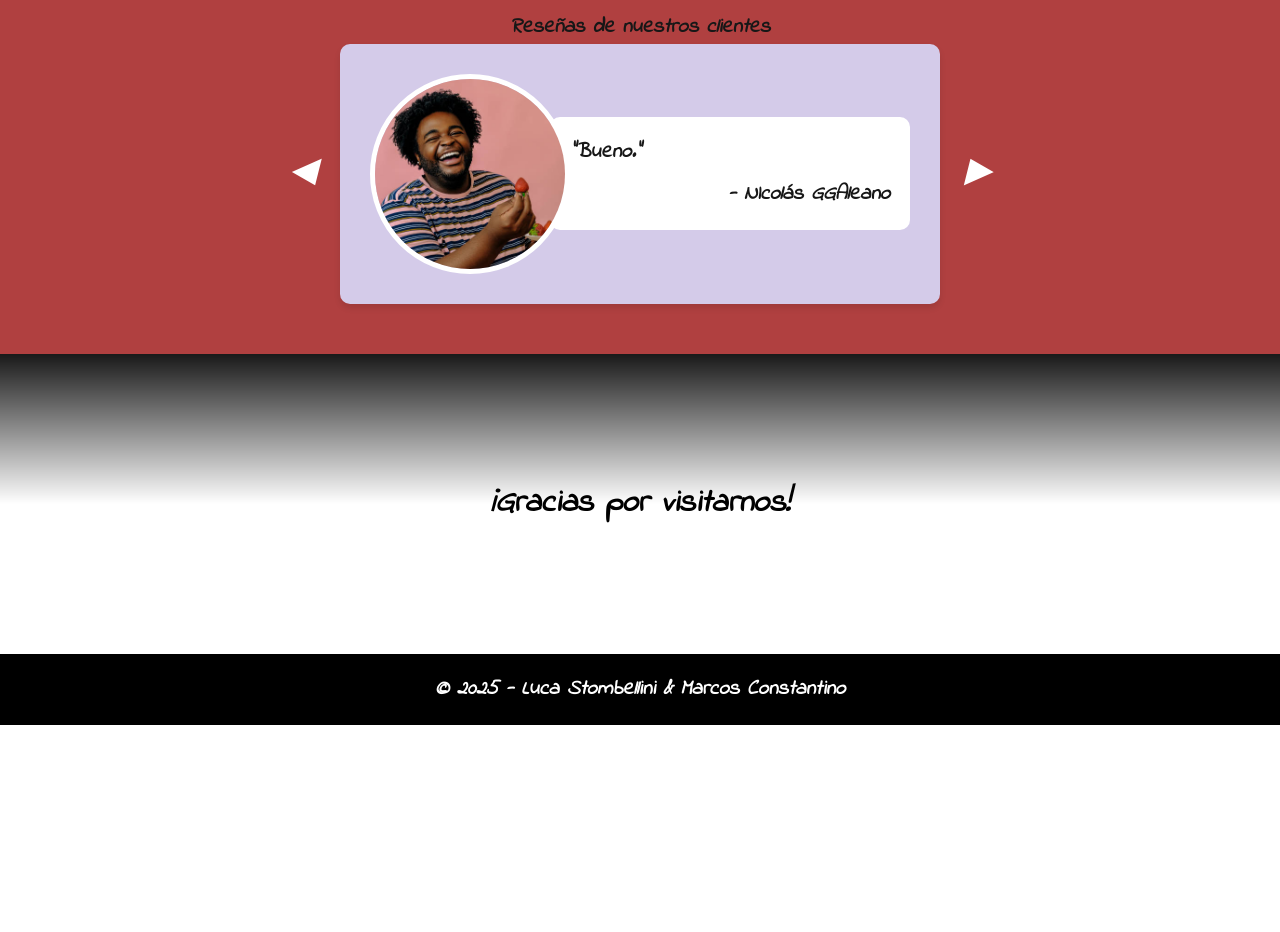
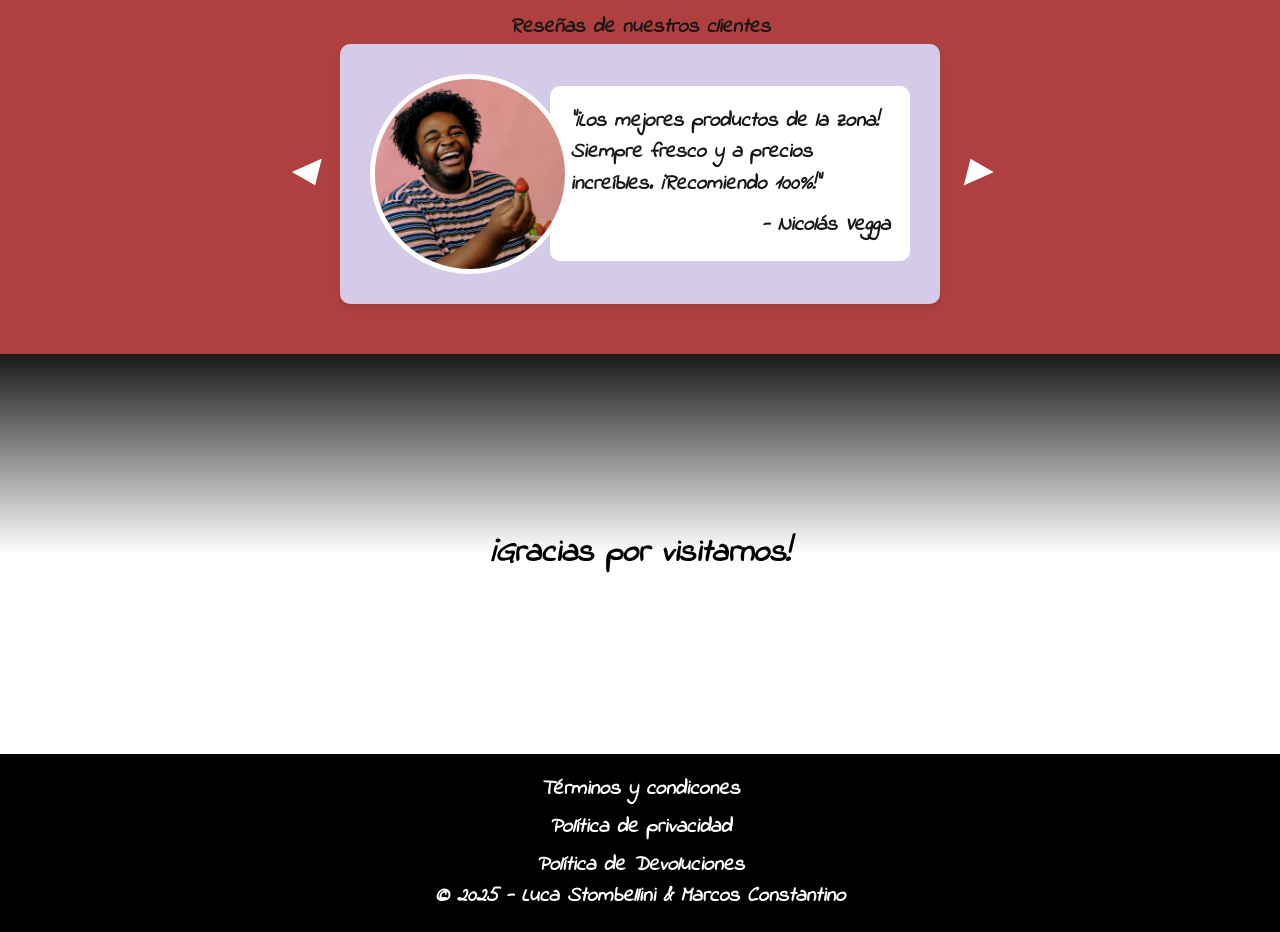
Before and after one commit to Luuqete/fruterina, a Next.js app: page / in a window 1280 px wide. Shown: the part 1080-2012 px from the top of the page. Before the commit the page ends 1805 px from the top, so only its background shows below. Built offline with nearby package versions, Linux system fonts and the light colour scheme.

Commit message:
Agregadas las reseñas de ''clientes'' y se intentó mejorar el banner para que se vea bien en el celu (espero que funcione xd)

```diff
--- a/src/app/globals.css
+++ b/src/app/globals.css
@@ -76,9 +76,9 @@ body {
 
 .banner-image {
   position: fixed;
-  height: 450px;
+  height: 475px;
   width: 100%;
-  top: 25px;
+  top: 5px;
   left: 0;
   object-fit: cover; /* Mantiene la proporción de la imagen */
   will-change: transform;
@@ -285,7 +285,7 @@ body {
   /* background-color: rgb(135, 177, 229);*/
   position: relative;
   width: 100%;
-  height: 300px;
+  height: 200px;
   z-index: -1;
 }
 
@@ -314,6 +314,16 @@ body {
   color: white;
   text-align: center;
   padding: 20px;
+}
+
+.footer-links-list{
+  width: 100%;
+  max-height: 200px;
+  display: flex;
+  flex-direction: column;
+  align-content: center;
+  flex-wrap: wrap;
+  gap: 7px;
 }
 
 /* Disposición para pc */
@@ -401,4 +411,12 @@ body {
     text-align: right;
     margin-top: 10px;
   }
+
+  .final-image{
+    height: 400px;
+  }
+
+  .footer-links-list{
+    max-height: 140px;
+  }
 }
--- a/src/app/page.tsx
+++ b/src/app/page.tsx
@@ -5,18 +5,18 @@ import Image from "next/image";
 //TEXTO E IMAGENES DE LAS REVIEWS
 const reviews = [
   {
-    text: "Bueno.",
-    author: "NIcolás GGAleano",
+    text: "¡Los mejores productos de la zona! Siempre fresco y a precios increíbles. ¡Recomiendo 100%!",
+    author: "Nicolás Vegga",
     img: "/cliente1.jpg",
   },
   {
-    text: "Maravilloso.",
-    author: "Mujer calmada",
+    text: "Me encanta la variedad y la atención amable. ¡Nunca defraudan!",
+    author: "Laura Martínez",
     img: "/cliente2.jpg",
   },
   {
-    text: "Esplendido",
-    author: "Viejo que no come frutas",
+    text: "Calidad de siempre, como antes. ¡La verdulería de confianza del barrio!",
+    author: "Manuel Hernandez",
     img: "/cliente3.jpg",
   },
 ];
@@ -144,6 +144,14 @@ export default function ReviewsSection() {
 
       {/* Footer */}
       <footer className="footer">
+        <section className="footer-links-container">
+          <div className="footer-social-media-liks"></div>
+          <ul className="footer-links-list">
+            <li><a href="#">Términos y condicones</a></li>
+            <li><a href="#">Política de privacidad</a></li>
+            <li><a href="#">Política de Devoluciones</a></li>
+          </ul>
+        </section>
         <p>&copy; 2025 - Luca Stombellini & Marcos Constantino</p>
       </footer>
     </div>
```
